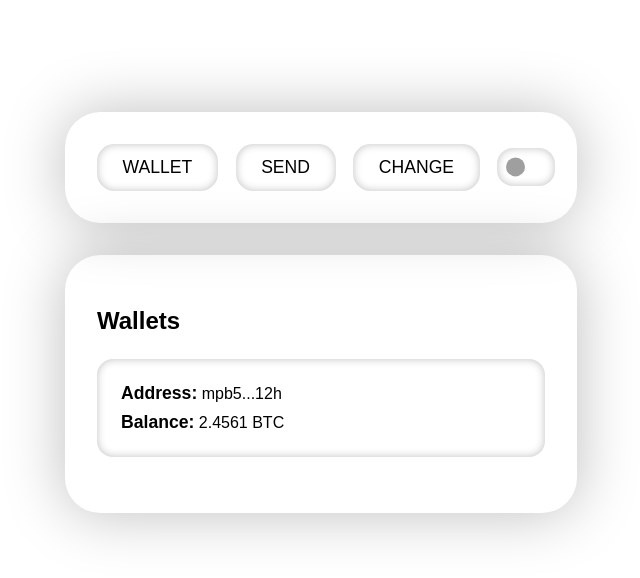
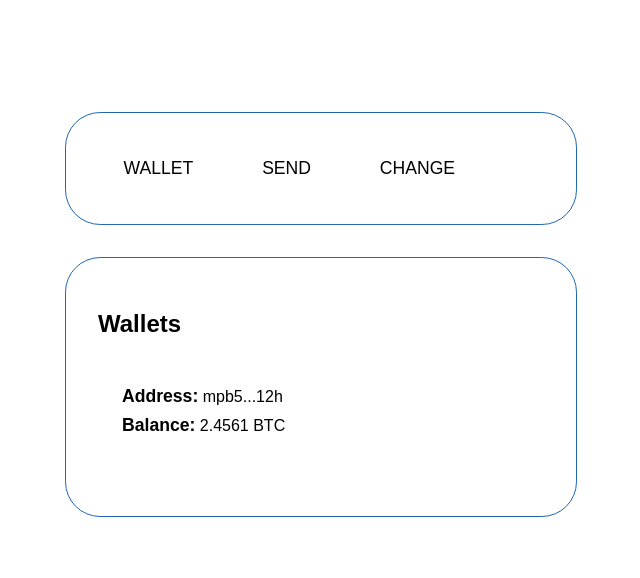
Before and after one commit to NotEternal/bitcoinWallet, a React (Create React App) app: page / in a window 1280 px wide. Shown: the top 578 px of the page, without its empty margins (319-959 px from the left). Built offline with nearby package versions, Linux system fonts and the light colour scheme; a web font is replaced by a local one.

Commit message:
Changed colors

```diff
--- a/src/components/Button/index.css
+++ b/src/components/Button/index.css
@@ -6,7 +6,7 @@
   border: none;
   border-radius: 1em;
   letter-spacing: 0.08rem;
-  box-shadow: inset 0px 0px 0.2rem var(--transparent-2);
+  border: 0.1em solid var(--brand-color);
   background-color: transparent;
   color: var(--color);
   transition: 0.2s;
--- a/src/components/Header/index.css
+++ b/src/components/Header/index.css
@@ -8,6 +8,7 @@
   -webkit-box-shadow: var(--general-shadow);
   -moz-box-shadow: var(--general-shadow);
   box-shadow: var(--general-shadow);
+  border: 0.1em solid var(--brand-color);
 }
 
 .header__nav-list {
@@ -24,8 +25,7 @@
   font-size: 1.1em;
   border: none;
   border-radius: 1em;
-  box-shadow: inset 0px 0px 0.5rem var(--transparent-3);
-  background-color: transparent;
+  background-color: var(--transparent-1);
   color: var(--color);
   transition: 0.2s;
 }
--- a/src/components/Input/index.css
+++ b/src/components/Input/index.css
@@ -4,13 +4,14 @@
   border-radius: 0.3em;
   border: none;
   border-radius: 1em;
-  box-shadow: inset 0px 0px 0.5rem var(--transparent-3);
-  background-color: transparent;
+  border: 0.1em solid var(--transparent-3);
+  background-color: var(--transparent-1);
   color: var(--color);
   transition: 0.2s;
 }
 
 .input:hover,
 .input:focus {
+  border-color: var(--brand-color);
   background-color: var(--hover-background);
 }
--- a/src/index.css
+++ b/src/index.css
@@ -23,10 +23,12 @@
 
 html {
   --black: #000;
-  --dark: #111;
+  --dark: #0d0d0c;
+  --light-dark: #1c1c1c;
   --white: #fff;
   --light: #f0f0f0;
   --red: #ff5959;
+  --brand-color: #2166b6;
 
   --black-transparent-1: #00000080;
   --black-transparent-2: #00000060;
--- a/src/pages/App.css
+++ b/src/pages/App.css
@@ -3,18 +3,18 @@
   display: flex;
   align-items: center;
   justify-content: center;
-  transition: 0.3s;
+  transition: 0.2s;
   color: var(--white);
-  background-color: var(--black);
+  background-color: var(--dark);
 
   --color: var(--white);
   --error-color: var(--red);
   --background-color: var(--dark);
-  --hover-background: var(--dark);
-  --transparent-1: var(--white-transparent-1);
-  --transparent-2: var(--white-transparent-2);
-  --transparent-3: var(--white-transparent-3);
-  --general-shadow: 0px 0px 60px 1px var(--transparent-3);
+  --hover-background: var(--black-transparent-1);
+  --transparent-1: var(--black-transparent-1);
+  --transparent-2: var(--black-transparent-2);
+  --transparent-3: var(--black-transparent-3);
+  --general-shadow: 0px 0px 60px 1px var(--black);
 }
 
 .App.light {
@@ -23,10 +23,10 @@
 
   --color: var(--black);
   --background-color: var(--white);
-  --hover-background: var(--light);
-  --transparent-1: var(--black-transparent-1);
-  --transparent-2: var(--black-transparent-2);
-  --transparent-3: var(--black-transparent-3);
+  --hover-background: var(--black-transparent-3);
+  --transparent-1: var(--white-transparent-1);
+  --transparent-2: var(--white-transparent-2);
+  --transparent-3: var(--white-transparent-3);
   --general-shadow: 0px 0px 60px 1px var(--transparent-3);
 }
 
@@ -39,6 +39,7 @@
 
 .App-body__page-wrapper {
   border-radius: 2.2rem;
+  border: 0.1em solid var(--brand-color);
   -webkit-box-shadow: var(--general-shadow);
   -moz-box-shadow: var(--general-shadow);
   box-shadow: var(--general-shadow);
```
